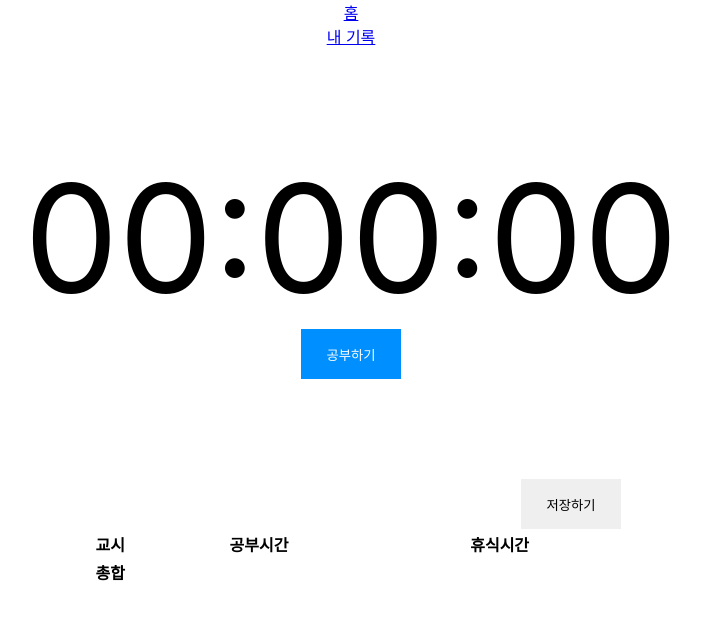
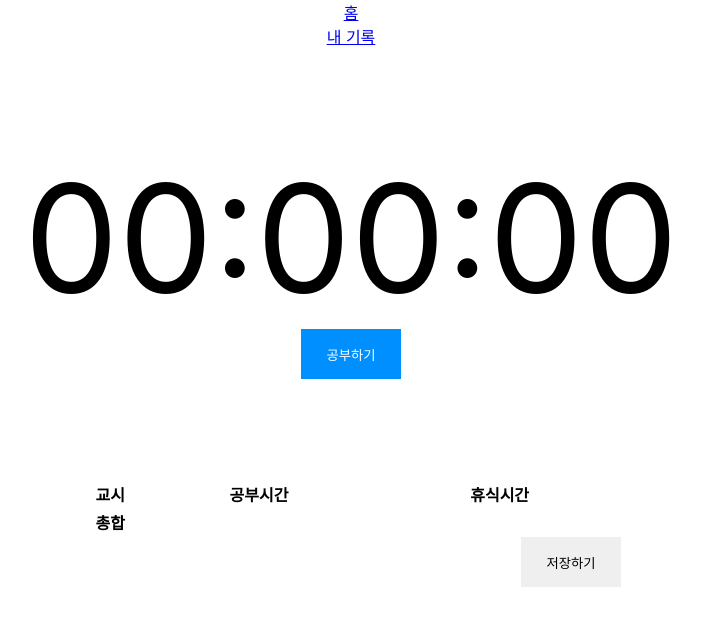
Before and after one commit to Kang-Jh/studytimestopwatch, a React (Create React App) app: page / in a window 1280 px wide. Shown: the top 626 px of the page, without its empty margins (289-990 px from the left). Built offline with nearby package versions, Linux system fonts and the light colour scheme.

Commit message:
change some jsx tag and change record.date's value

```diff
--- a/src/components/stopwatch.tsx
+++ b/src/components/stopwatch.tsx
@@ -1,9 +1,10 @@
 import React, { useState, useLayoutEffect, useRef, useReducer } from 'react';
 import Modal from './modal';
-import { Time } from '../@types/time';
+import { Time, Day } from '../@types/time';
 import { Record, PeriodRecord } from '../@types/record';
 import {
   getNow,
+  getDayAsKorean,
   getDisplayTime,
   convertSecondsToTime,
   convertTimeToSeconds,
@@ -171,7 +172,9 @@ export default function (props: any) {
   const [isResumed, setIsResumed] = useState(false);
   const [record, setRecord] = useReducer(recordReducer, {
     heading: '',
-    date: new Date(),
+    date: `${new Date().getFullYear()}년 ${new Date().getMonth()}월 ${new Date().getDate()}일 ${getDayAsKorean(
+      new Date().getDay() as Day
+    )}요일`,
     periodRecords: [],
     totalStudyTime: {
       hours: 0,
@@ -280,12 +283,13 @@ export default function (props: any) {
 
   return (
     <main className="Stopwatch">
-      <h2 className="srOnly">스톱워치</h2>
+      <h2 className="srOnly">스톱워치 및 공부기록</h2>
 
-      <section>
+      <article>
+        <h3 className="srOnly">스톱워치</h3>
         {isStarted && !isResumed ? (
           <>
-            <h3 className="Stopwatch-sectionHeader">휴식중...</h3>
+            <h4 className="Stopwatch-sectionHeader">휴식중...</h4>
 
             <div className="Stopwatch-stopwatchDisplay">
               {getDisplayTime(restTime.hours)}:
@@ -298,9 +302,9 @@ export default function (props: any) {
             {/* 초기 상태 또는 리셋 상태일 경우 스크린 리더들에게만 보이는 헤딩을 보여줌 */}
             {/* 공부하기가 클릭된 경우 공부중... 이라는 헤딩을 보여줌  */}
             {isStarted ? (
-              <h3 className="Stopwatch-sectionHeader">공부중...</h3>
+              <h4 className="Stopwatch-sectionHeader">공부중...</h4>
             ) : (
-              <h3 className="srOnly">스톱워치 디스플레이</h3>
+              <h4 className="srOnly">스톱워치 디스플레이</h4>
             )}
 
             <div className="Stopwatch-stopwatchDisplay">
@@ -312,7 +316,8 @@ export default function (props: any) {
         )}
 
         <div>
-          {isStarted && (
+          {/* 타이머가 한 번이라도 측정되었거나 기록이 저장되었으면 리셋 버튼을 표시 */}
+          {(isStarted || localStorageKey) && (
             <button
               className="Stopwatch-button Stopwatch-background-white"
               type="button"
@@ -366,52 +371,12 @@ export default function (props: any) {
             </button>
           )}
         </div>
-      </section>
+      </article>
 
-      <section className="Stopwatch-studyRecords-section">
+      <div className="Stopwatch-studyRecords-section">
+        {/* TODO article 부분을 RecordRenderer 컴포넌트를 만들어서 대체하기 */}
+        <article>
           <h3 className="srOnly">공부기록</h3>
-
-        <div className="textAlign-right">
-          {/* 저장하기 버튼은 저장하기 modal을 여는 역할을 함 */}
-          {/* 실제로 저장하는 것이 아님 */}
-          <button
-            className="Stopwatch-button"
-            onClick={() => {
-              // 한 번이라도 스톱워치가 공부시간을 측정하지 않은 경우
-              if (record.periodRecords.length === 0 && !isStarted) {
-                alert('공부 기록이 존재하지 않습니다');
-                return;
-              }
-
-              if (isResumed) {
-                // 현재 공부시간을 측정 중인 경우 공부시간을 기록
-                // 기록 후 휴식시간을 계속 측정
-                setRecord({
-                  type: 'studyTime',
-                  hours: studyTime.hours,
-                  minutes: studyTime.minutes,
-                  seconds: studyTime.seconds,
-                });
-                setIsResumed(false);
-              } else {
-                // 현재 휴식시간을 측정 중인 경우
-                // 휴식시간을 기록 후 타이머를 멈춤
-                setRecord({
-                  type: 'restTime',
-                  hours: restTime.hours,
-                  minutes: restTime.minutes,
-                  seconds: restTime.seconds,
-                });
-                setIsStarted(false);
-                setIsResumed(false);
-              }
-              setIsModalOpened(true);
-            }}
-          >
-            저장하기
-          </button>
-        </div>
-
           <table className="Stopwatch-table">
             <thead>
               <tr>
@@ -483,7 +448,49 @@ export default function (props: any) {
               </tr>
             </tfoot>
           </table>
-      </section>
+        </article>
+
+        <div className="textAlign-right">
+          {/* 저장하기 버튼은 저장하기 modal을 여는 역할을 함 */}
+          {/* 실제로 저장하는 것이 아님 */}
+          <button
+            className="Stopwatch-button"
+            onClick={() => {
+              // 한 번이라도 스톱워치가 공부시간을 측정하지 않은 경우
+              if (record.periodRecords.length === 0 && !isStarted) {
+                alert('공부 기록이 존재하지 않습니다');
+                return;
+              }
+
+              if (isResumed) {
+                // 현재 공부시간을 측정 중인 경우 공부시간을 기록
+                // 기록 후 휴식시간을 계속 측정
+                setRecord({
+                  type: 'studyTime',
+                  hours: studyTime.hours,
+                  minutes: studyTime.minutes,
+                  seconds: studyTime.seconds,
+                });
+                setIsResumed(false);
+              } else {
+                // 현재 휴식시간을 측정 중인 경우
+                // 휴식시간을 기록 후 타이머를 멈춤
+                setRecord({
+                  type: 'restTime',
+                  hours: restTime.hours,
+                  minutes: restTime.minutes,
+                  seconds: restTime.seconds,
+                });
+                setIsStarted(false);
+                setIsResumed(false);
+              }
+              setIsModalOpened(true);
+            }}
+          >
+            저장하기
+          </button>
+        </div>
+      </div>
 
       <Modal isOpened={isModalOpened}>
         <form
```
Lines whose indentation alone changed are shown as unchanged.
